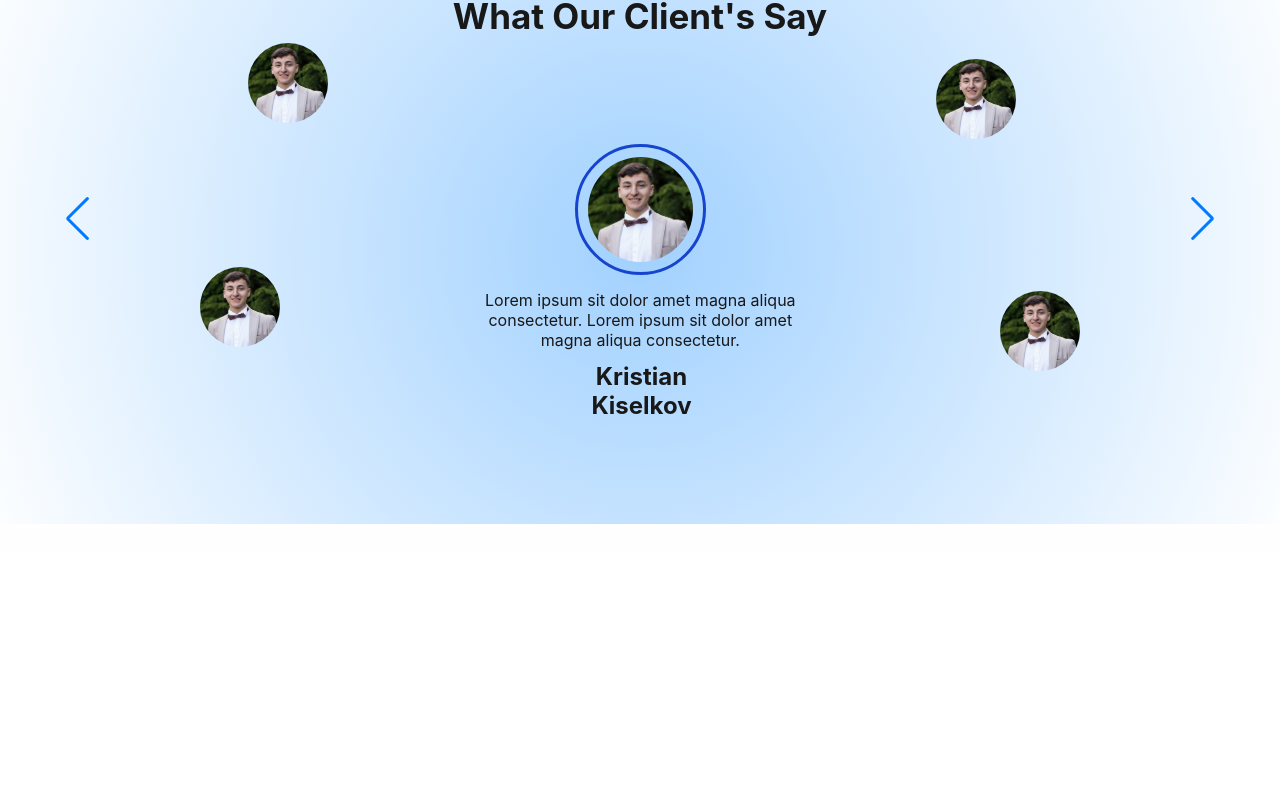
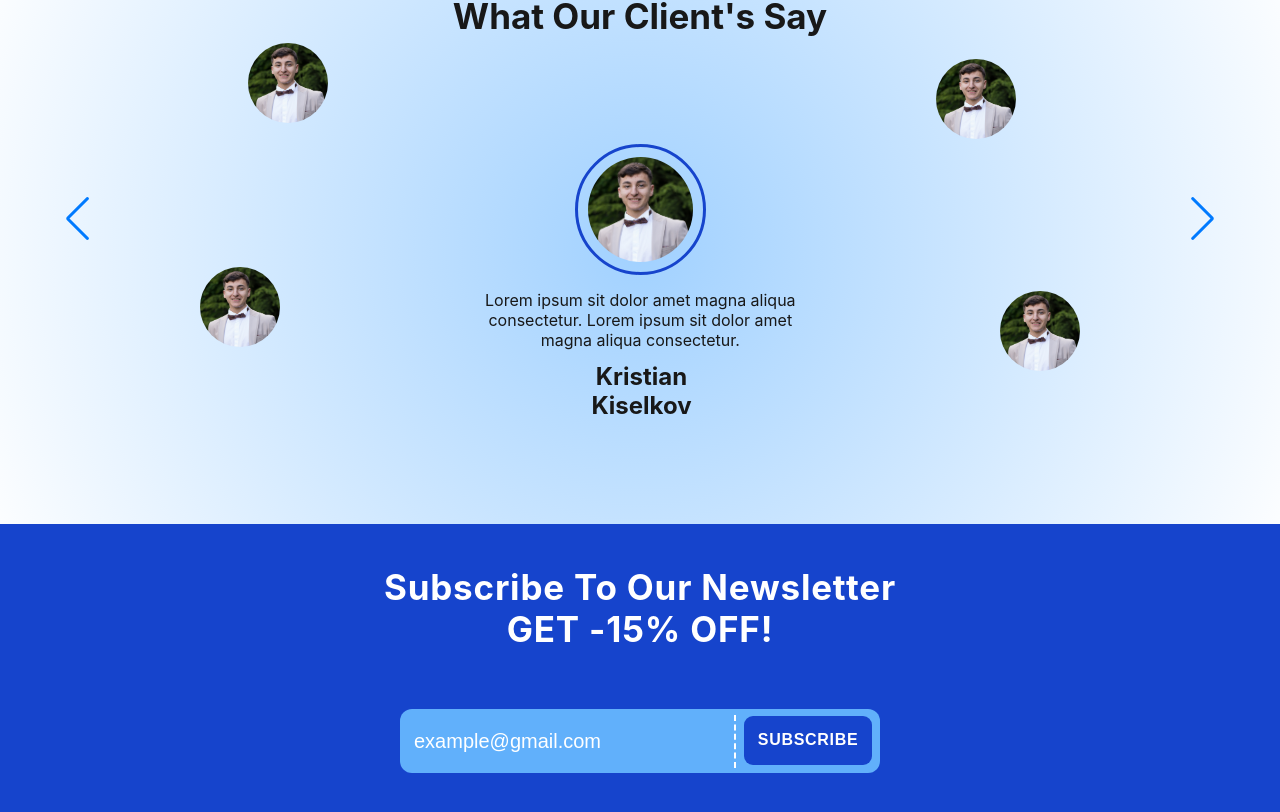
Before and after one commit to KrisKiselkov/Airplane-Shop, a React (Create React App) app: page / in a window 1280 px wide. Shown: the part 3127-3939 px from the top of the page. Before the commit the page ends 3748 px from the top, so only its background shows below. Built offline with nearby package versions, Linux system fonts and the light colour scheme.

Commit message:
Adjusting the Height

```diff
--- a/src/App.css
+++ b/src/App.css
@@ -188,7 +188,7 @@ header.sticky {
 
 /* MAIN */
 main {
-  height: 2800px;
+  height: fit-content;
   background: linear-gradient(to bottom, #eeeeee,
   #fff);
   box-shadow: 0px -10px 10px 0px #eeeeee;
@@ -498,3 +498,75 @@ main {
 .swiper-pagination {
   margin-bottom: 1em;
 }
+
+
+/* NEWSLETTER */
+#newsletter {
+  position: relative;
+  top: 19.4em;
+  height: 310px;
+  width: 100%;
+  background-color: #1644cc;
+}
+
+#news-h1 {
+  position: relative;
+  top: 1.2em;
+  color: #fff;
+  text-align: center;
+  font-size: 35px;
+  letter-spacing: .8px;
+}
+
+#sub-container {
+  display: flex;
+  position: relative;
+  top: 4.5em;
+  height: 4em;
+  width: 30em;
+  background-color: #61b0fb;
+  margin: 0 auto;
+  border-radius: 12px;
+}
+
+#sub-container input {
+  margin-top: .3em;
+  height: 80%;
+  width: 66.3%;
+  background-color: transparent;
+  color: #fff;
+  font-size: 20px;
+  padding-left: .7em;
+  border-radius: 12px 0px 0px 12px;
+  border: none;
+  border-right: 2px dashed;
+}
+
+input::placeholder {
+  color: #fff;
+}
+
+input:focus {
+  outline: none;
+}
+
+#inp-btn {
+  position: relative;
+  top: .4em;
+  height: 3.1em;
+  width: 8em;
+  text-transform: uppercase;
+  background-color: #1644cc;
+  border-radius: 9px;
+  color: #fff;
+  border: none;
+  font-size: 16px;
+  font-weight: bold;
+  letter-spacing: .7px;
+  margin: 0 auto;
+  cursor: pointer;
+}
+
+#inp-btn:hover {
+  background-color: #1c54ff;
+}
--- a/src/App.js
+++ b/src/App.js
@@ -4,6 +4,7 @@ import { Home } from './content/Home';
 import { Planes } from './content/Planes';
 import { DescriptionHero } from './content/Description-Hero';
 import { Testimonials } from './content/Testimonials';
+import { Newsletter } from './content/Newsletter';
 import './App.css';
 
 
@@ -21,6 +22,8 @@ function App() {
         <DescriptionHero />
 
         <Testimonials />
+
+        <Newsletter />
       </main>
     </>
   );
```
